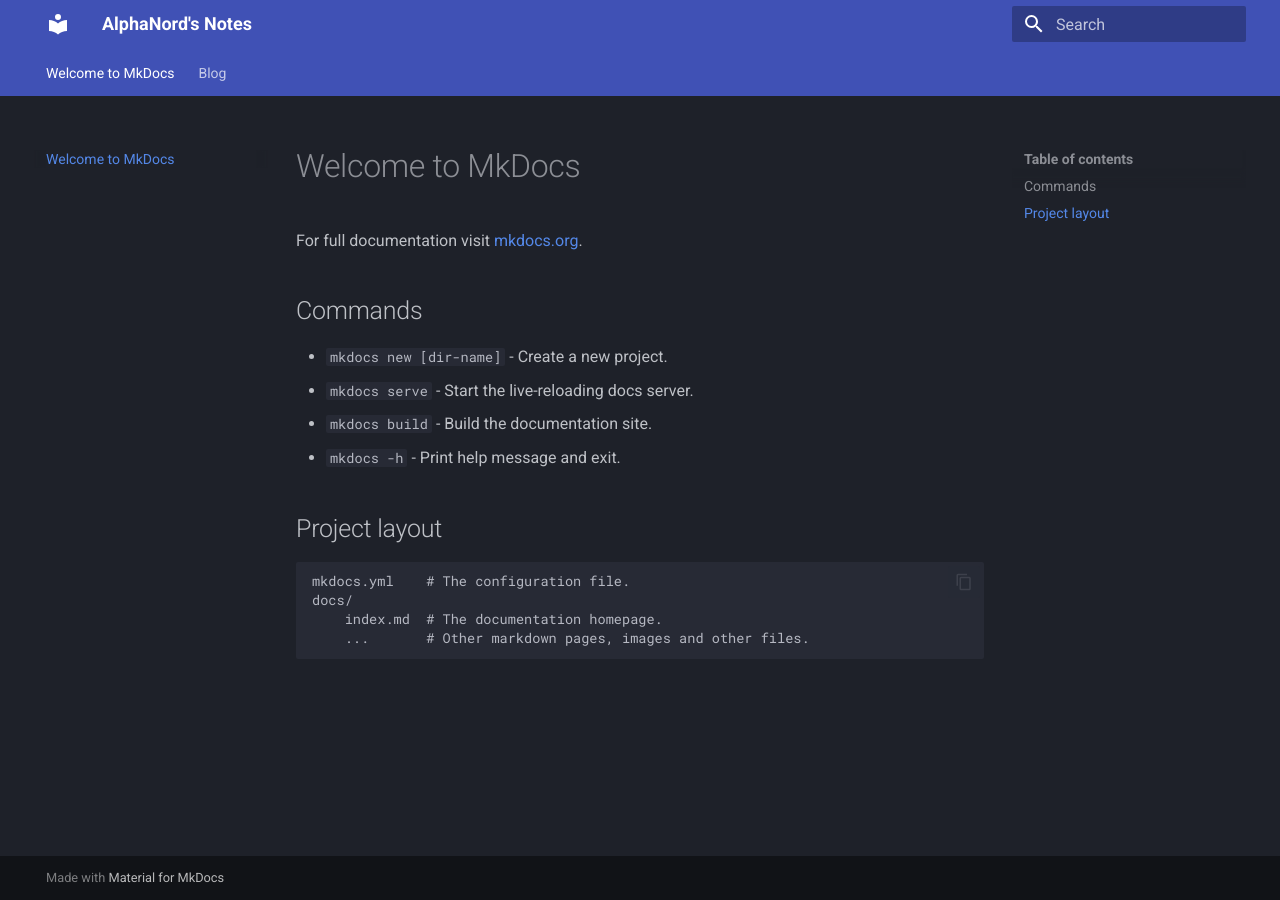
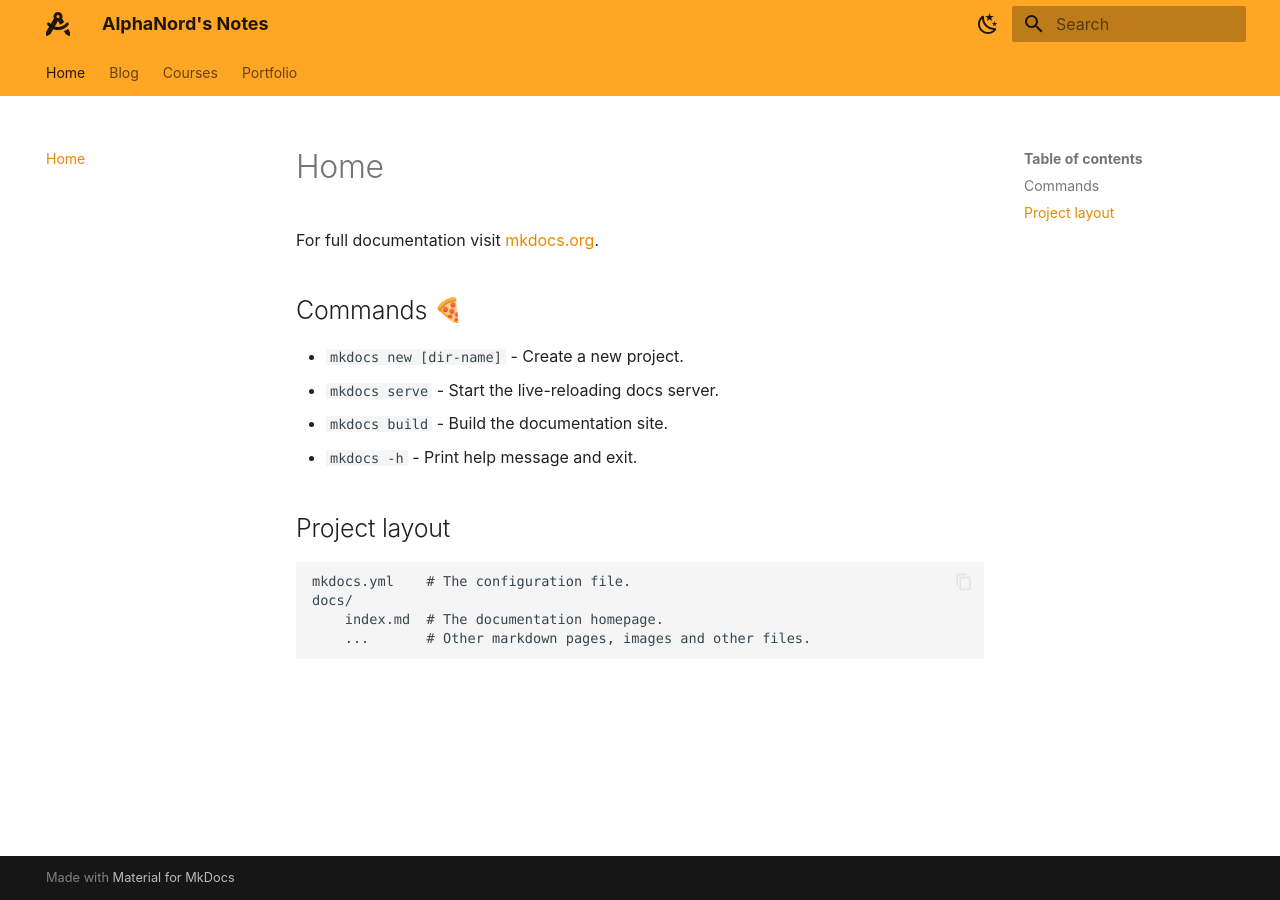
Before and after one commit to AlphaNord/alphanord.github.io, an MkDocs documentation site: the page built from docs/index.md, in a window 1280 px wide. Built offline with MkDocs 1.6.1 and Material for MkDocs 9.7.7, drawn with Linux system fonts in a browser that asks for light colours; emoji names are drawn with the system emoji font.

Commit message:
First update after setup

```diff
--- a/docs/index.md
+++ b/docs/index.md
@@ -1,8 +1,7 @@
-# Welcome to MkDocs
-
+# Home
 For full documentation visit [mkdocs.org](https://www.mkdocs.org).
 
-## Commands
+## Commands :pizza:
 
 * `mkdocs new [dir-name]` - Create a new project.
 * `mkdocs serve` - Start the live-reloading docs server.
--- /dev/null
+++ b/docs/portfolio/index.md
@@ -0,0 +1 @@
+# Portfolio section
--- a/mkdocs.yml
+++ b/mkdocs.yml
@@ -3,9 +3,23 @@ site_url: https://alphanord.github.io/
 
 theme:
   name: material
+  font: false
+  icon:
+    logo: fontawesome/solid/compass-drafting
   palette:
-    scheme: slate          # dark mode
-    primary: indigo
+    # Palette toggle for light mode
+    - scheme: default
+      primary: orange
+      toggle:
+        icon: material/weather-night
+        name: Switch to dark mode
+
+    # Palette toggle for dark mode
+    - scheme: slate
+      primary: indigo
+      toggle:
+        icon: material/weather-sunny
+        name: Switch to light mode
   features:
     - navigation.tabs
     - navigation.instant
@@ -13,11 +27,15 @@ theme:
 
 plugins:
   - search
-  - blog                   # built-in blog plugin (Material only)
+  - blog # built-in blog plugin (Material only)
 
 markdown_extensions:
-  - pymdownx.arithmatex:   # LaTeX math support (great for EE)
+  - attr_list
+  - pymdownx.arithmatex: # LaTeX math support (great for EE)
       generic: true
+  - pymdownx.emoji:
+      emoji_index: !!python/name:material.extensions.emoji.twemoji
+      emoji_generator: !!python/name:material.extensions.emoji.to_svg
   - pymdownx.highlight
   - pymdownx.superfences
   - admonition
```
Also changed, not shown: docs/blog/index.md (added, +1 -0 lines), docs/courses/index.md (added, +1 -0 lines).
